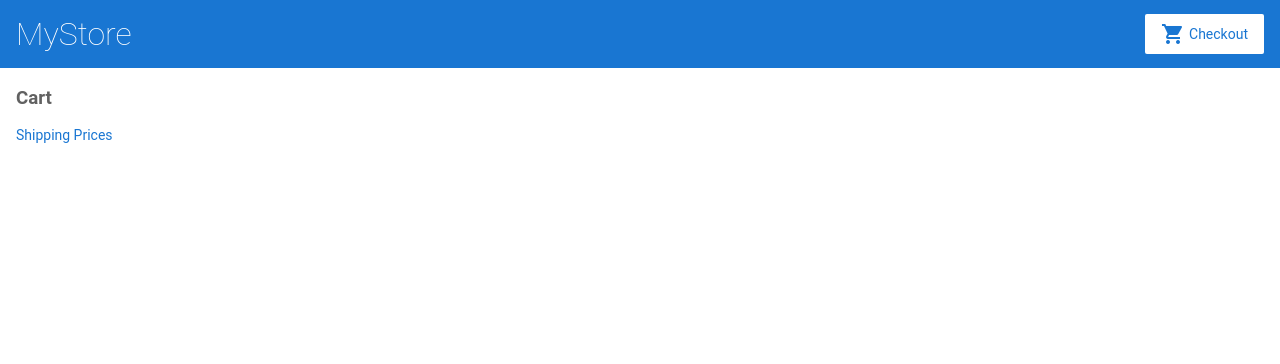
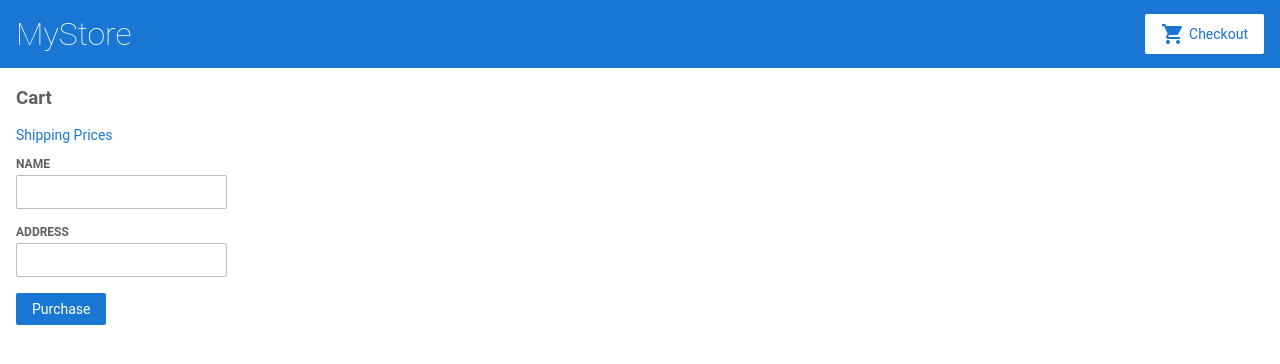
Before and after one commit to s-pitzen/angular-tutorial, an Angular app: page /cart in a window 1280 px wide. Shown: the top 364 px of the page. Built offline with nearby package versions, Linux system fonts and the light colour scheme.

Commit message:
1 file modified

```diff
--- a/src/app/cart/cart.component.html
+++ b/src/app/cart/cart.component.html
@@ -8,3 +8,21 @@
   <span>{{ item.name }}</span>
   <span>{{ item.price | currency }}</span>
 </div>
+
+<form [formGroup]="checkoutForm" (ngSubmit)="onSubmit()">
+  <div>
+    <label for="name">
+      Name
+    </label>
+    <input id="name" type="text" fomrControlName="name">
+  </div>
+
+  <div>
+    <label for="address">
+      Address
+    </label>
+    <input id="address" type="text" fomrControlName="address">
+  </div>
+
+  <button class="button" type="submit">Purchase</button>
+</form>
```
